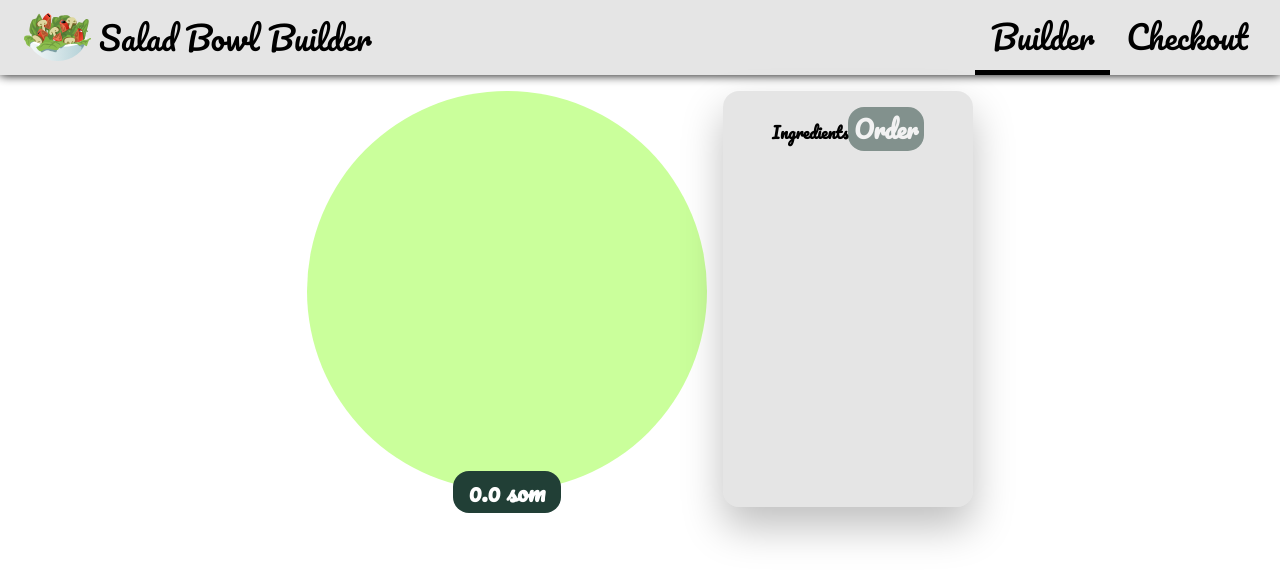
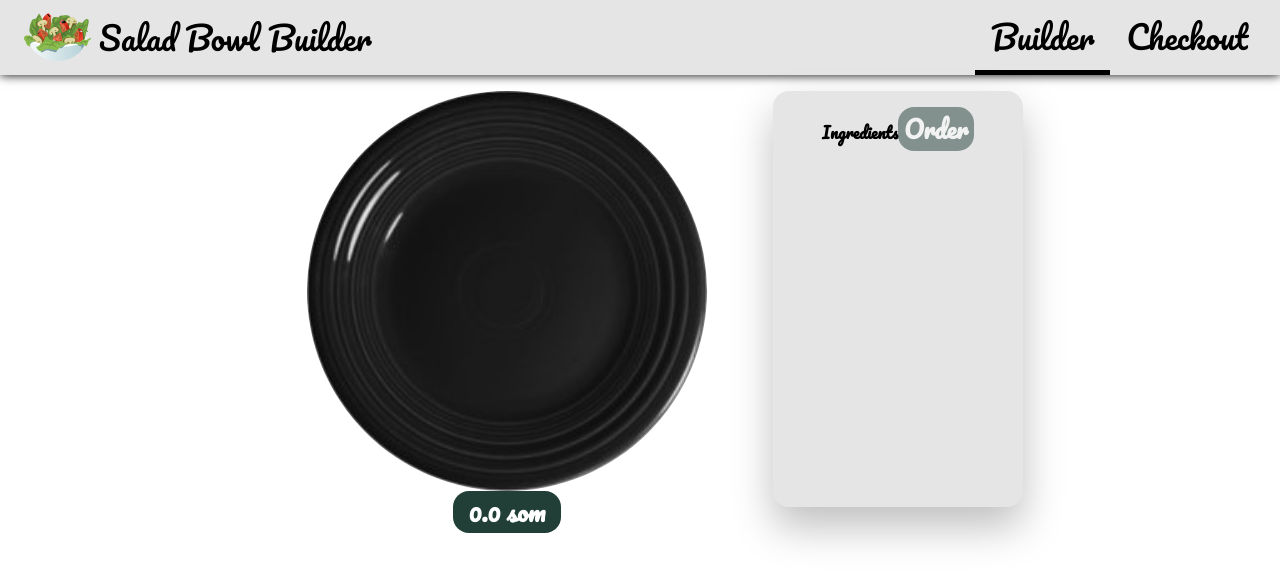
Before and after one commit to Kunduz-Imanalieva/builder, a React (Create React App) app: page / in a window 1280 px wide. Shown: the top 582 px of the page. Built offline with nearby package versions, Linux system fonts and the light colour scheme; no server answers.

Commit message:
added a plate background image to the builder preview

```diff
--- a/src/components/SaladBuilder/SaladPreview/SaladPreview.js
+++ b/src/components/SaladBuilder/SaladPreview/SaladPreview.js
@@ -1,5 +1,6 @@
 import SaladIngredient from "../SaladIngredient/SaladIngredient";
 import classes from "./SaladPreview.module.css";
+import plateBackground from "../../../images/plate.jpg"
 
 const SaladPreview = ({ ingredients, price }) => {
   const result = [];
@@ -12,7 +13,9 @@ const SaladPreview = ({ ingredients, price }) => {
   return (
     <div className={classes.SaladPreview}>
       <div className={classes.salad}>
-        <div className={classes.ingredients}>{result}</div>
+        <div className={classes.ingredients}
+        style={{ backgroundImage: `url(${plateBackground})` }}>
+          {result}</div>
       </div>
       <div className={classes.price}>{price.toFixed(1)} som</div>
     </div>
--- a/src/components/SaladBuilder/SaladPreview/SaladPreview.module.css
+++ b/src/components/SaladBuilder/SaladPreview/SaladPreview.module.css
@@ -1,20 +1,21 @@
 .SaladPreview {
-    flex: 0 0 400px;
+    flex: 0 0 500px;
     height: 400px;
     margin-right: 1rem;
     margin-bottom: 1rem;
     border-radius: 100%;
-    background-color: #caff9b;
     flex-wrap: wrap;
     display: flex;
     justify-content: center;
     align-items: center;
   }
   .ingredients {
-    width: 380px;
-    height: 380px;
+    width: 400px;
+    height: 400px;
     border-radius: 100%;
     position: relative;
+    background-repeat: no-repeat;
+    background-size: cover;
   }
 
   .price {
```
Also changed, not shown: src/images/plate.jpg (added).
